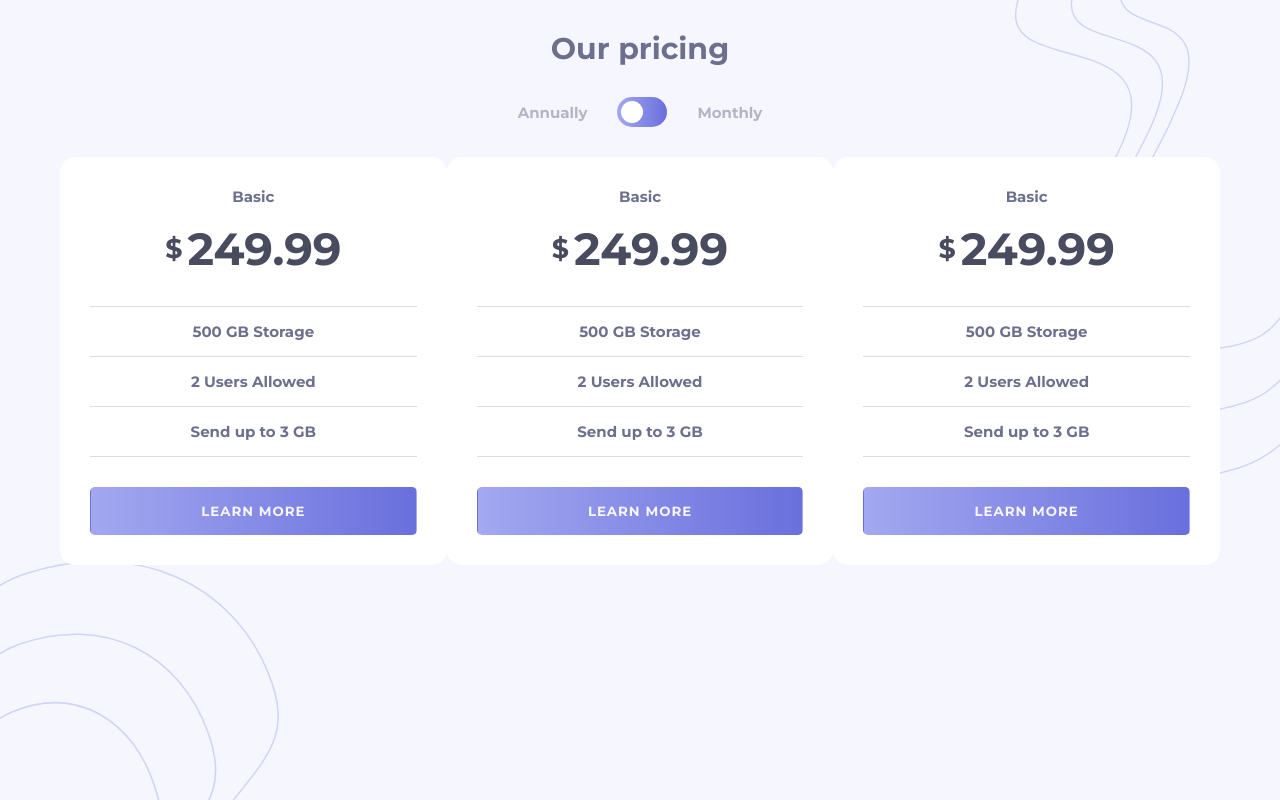
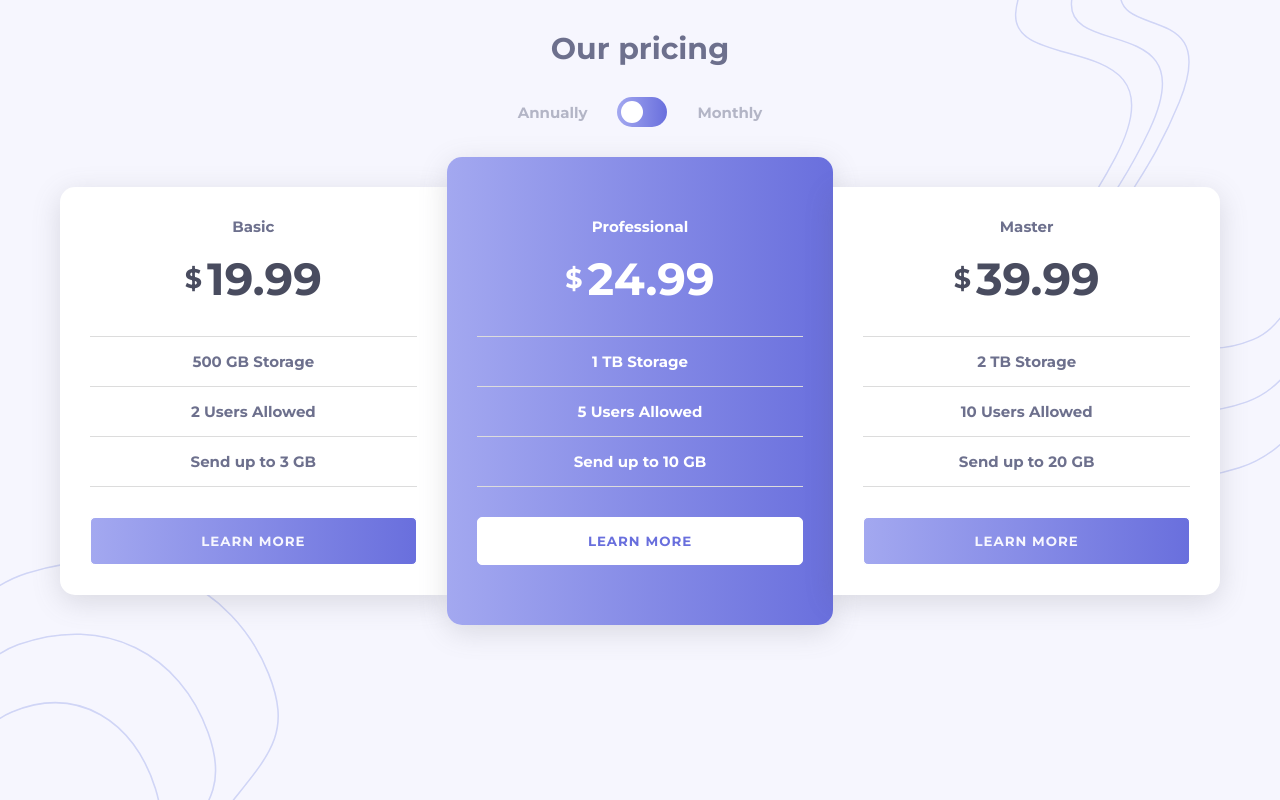
Before and after one commit to legloc/pricing-component-with-toggle, a React (Create React App) app: page / in a window 1280 px wide. Built offline with nearby package versions, Linux system fonts and the light colour scheme.

Commit message:
Creader customizable cards

```diff
--- a/src/App.js
+++ b/src/App.js
@@ -3,6 +3,23 @@ import Card from './components/Card'
 import './App.sass'
 
 const App = () => {
+  const cards = [{
+    title: 'Basic',
+    price: '19.99',
+    list: [ '500 GB Storage', '2 Users Allowed', 'Send up to 3 GB' ],
+    active: false
+  }, {
+    title: 'Professional',
+    price: '24.99',
+    list: [ '1 TB Storage', '5 Users Allowed', 'Send up to 10 GB' ],
+    active: true
+  }, {
+    title: 'Master',
+    price: '39.99',
+    list: [ '2 TB Storage', '10 Users Allowed', 'Send up to 20 GB' ],
+    active: false
+  }]
+
   return (
     <div className="wrapper">
       <h1 className="wrapper-title">Our pricing</h1>
@@ -12,9 +29,9 @@ const App = () => {
         <span className="payment-title">Monthly</span>
       </div>
       <div className="cards-wrapper">
-        <Card />
-        <Card />
-        <Card />
+        { cards.map(card => (
+          <Card key={ card.title } title={ card.title } price={ card.price } list={ card.list } active={ card.active } />
+        )) }
       </div>
     </div>
   )
--- a/src/App.sass
+++ b/src/App.sass
@@ -102,9 +102,36 @@ h1, h2, h3, h4, h5, h6
   background: #ffffff
   width: 100%
   height: auto
-  border-radius: 15px
   padding: 30px
   text-align: center
+  box-shadow: rgba(100, 100, 111, 0.2) 0px 7px 29px 0px
+
+  &:first-child
+    border-top-left-radius: 15px
+    border-bottom-left-radius: 15px
+
+  &:last-child
+    border-top-right-radius: 15px
+    border-bottom-right-radius: 15px
+
+  &.active
+    background: $gradient
+    border-radius: 15px
+
+    padding: 60px 30px
+
+    .card-title, .card-price, .list .list-item
+      color: #ffffff
+
+    .card-btn
+      background: #ffffff
+      border: 1px #ffffff solid
+      color: $primary
+
+      &:hover
+        background: $gradient
+        border: 1px #ffffff solid
+        color: #ffffff
 
   .card-title
     margin-bottom: 15px
@@ -144,7 +171,7 @@ h1, h2, h3, h4, h5, h6
     text-transform: uppercase
     color: $veryLightGrayishBlue
     padding: 15px
-    border: 1px transparent solid
+    border: 1px #ffffff solid
     border-radius: 5px
     transition: all .2s ease-in-out
     cursor: pointer
--- a/src/components/Card.js
+++ b/src/components/Card.js
@@ -1,15 +1,15 @@
-const Card = () => {
+const Card = ({ title, price, list, active }) => {
   return (
-    <div className="card">
-      <h4 className="card-title">Basic</h4>
+    <div className={ `card ${ active && 'active' }` }>
+      <h4 className="card-title">{ title }</h4>
       <h1 className="card-price">
         <span className="price-sign">$</span>
-        <span className="price-value">249.99</span>
+        <span className="price-value">{ price }</span>
       </h1>
       <ul className="list">
-        <li className="list-item">500 GB Storage</li>
-        <li className="list-item">2 Users Allowed</li>
-        <li className="list-item">Send up to 3 GB</li>
+        { list.map(item => (
+          <li key={ item } className="list-item">{ item }</li>
+        )) }
       </ul>
       <button className="card-btn">Learn more</button>
     </div>
```
Also changed, not shown: 1 other file (tests, documents, lock files or other folders).
